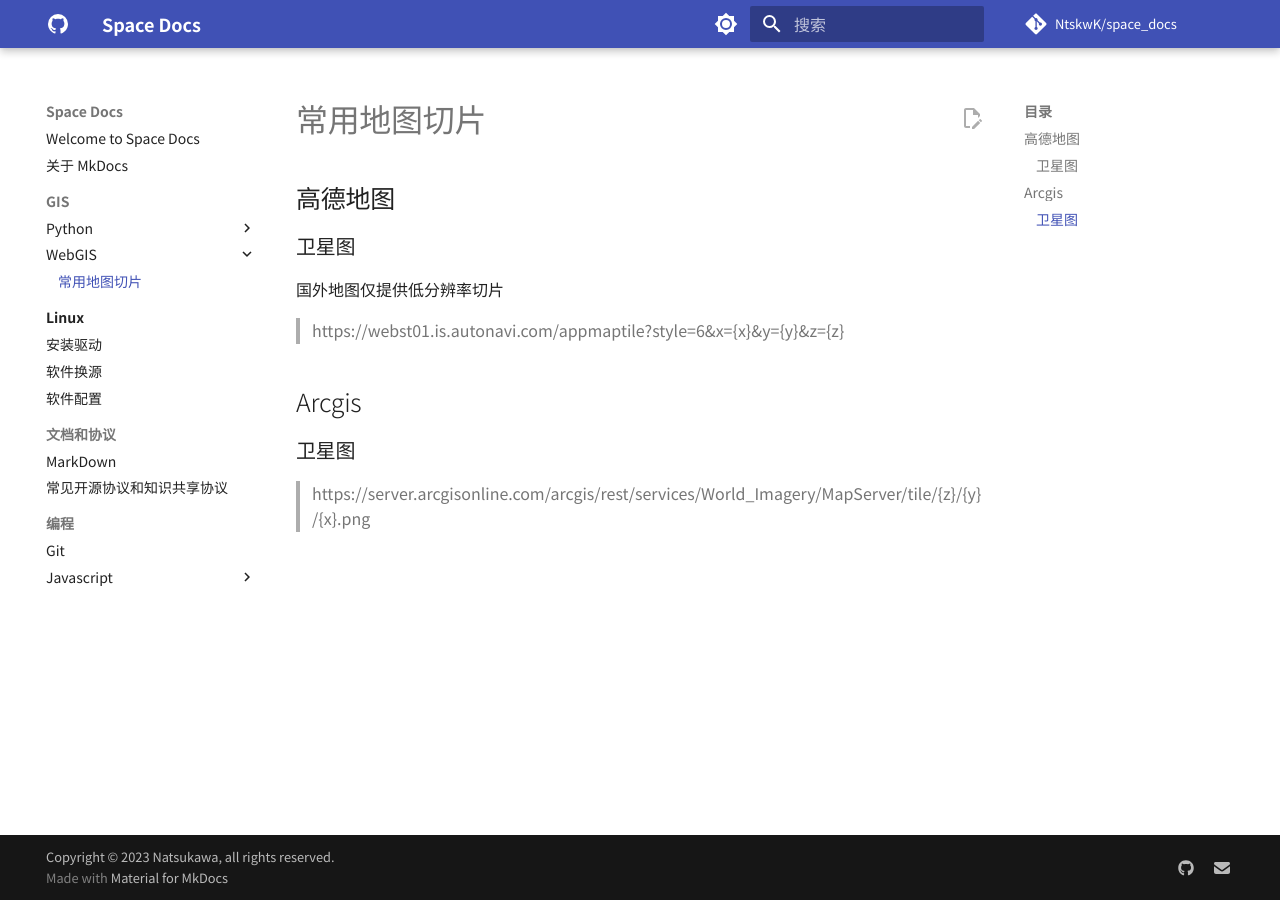
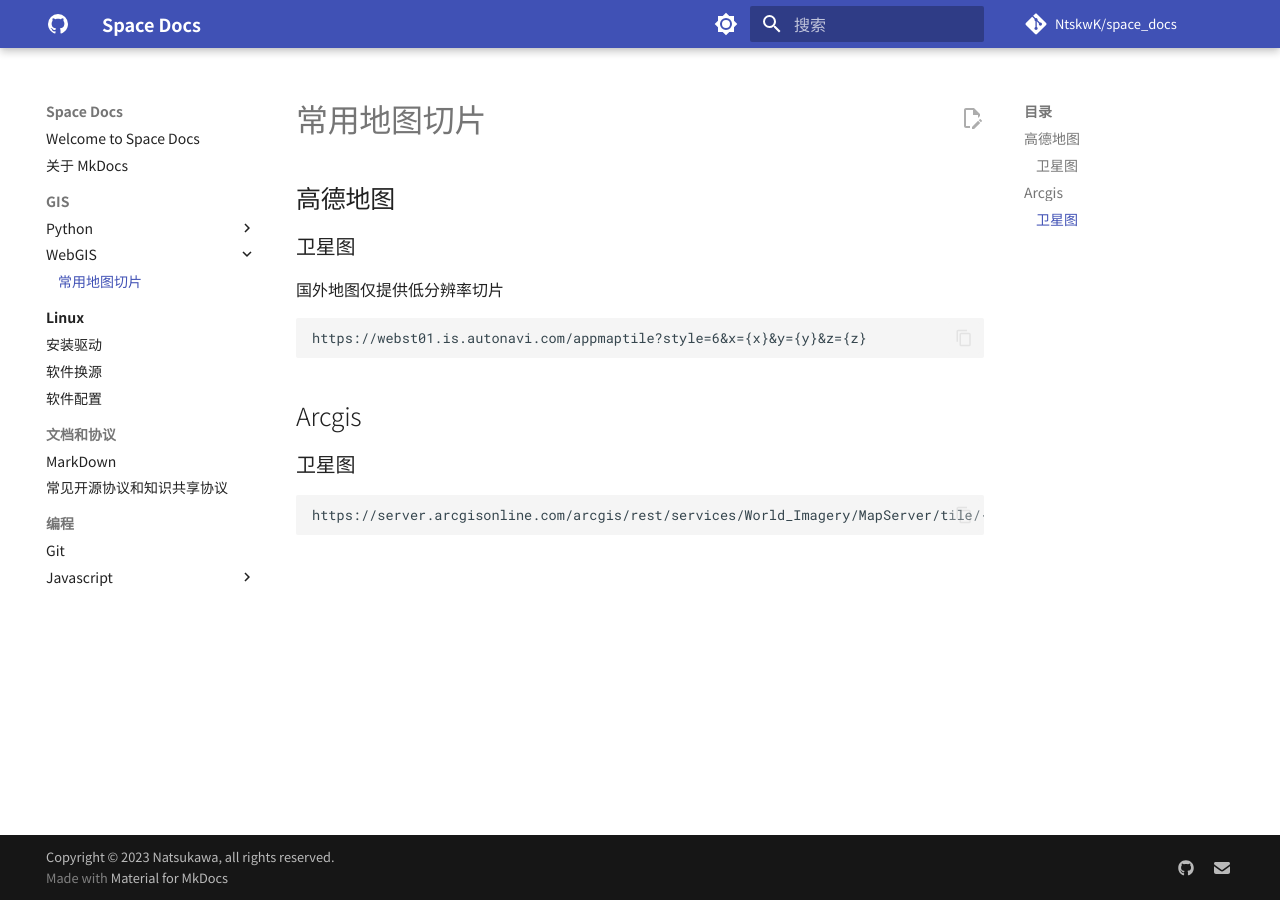
Before and after one commit to NtskwK/space_docs, an MkDocs documentation site: the page built from docs/GIS/WebGIS/地图切片.md, in a window 1280 px wide. Built offline with MkDocs 1.6.1 and Material for MkDocs 9.7.7, drawn with Linux system fonts in a browser that asks for light colours; comment, search, counter and statistics services are not loaded.

````diff
--- a/docs/GIS/WebGIS/地图切片.md
+++ b/docs/GIS/WebGIS/地图切片.md
@@ -6,10 +6,14 @@
 
 国外地图仅提供低分辨率切片
 
-> https://webst01.is.autonavi.com/appmaptile?style=6&x={x}&y={y}&z={z}
+```
+https://webst01.is.autonavi.com/appmaptile?style=6&x={x}&y={y}&z={z}
+```
 
 ## Arcgis
 
 ### 卫星图
 
-> https://server.arcgisonline.com/arcgis/rest/services/World_Imagery/MapServer/tile/{z}/{y}/{x}.png
+```
+https://server.arcgisonline.com/arcgis/rest/services/World_Imagery/MapServer/tile/{z}/{y}/{x}.png
+```
````
